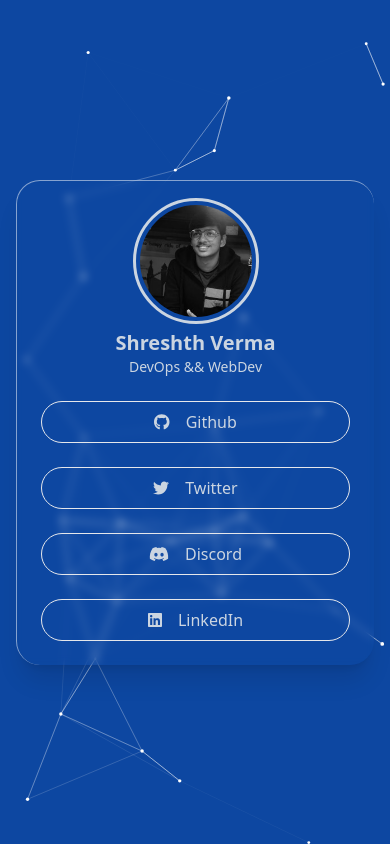
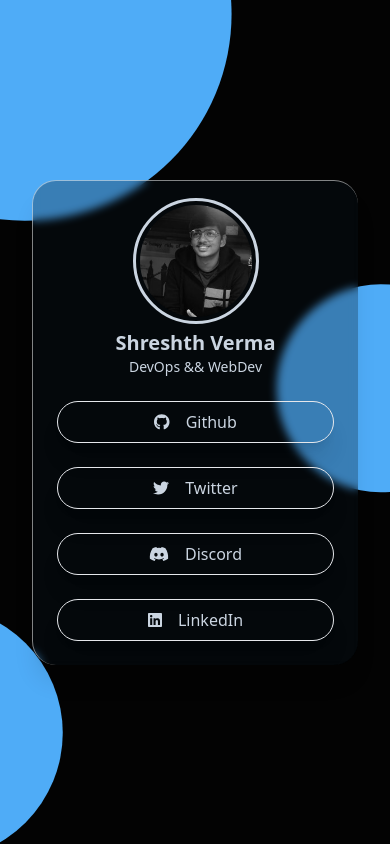
Before and after one commit to shreverr/profyl, a React (Create React App) app: page / in a window 390 px wide. Built offline with nearby package versions, Linux system fonts and the light colour scheme.

Commit message:
removed particles and enhanced UI

```diff
--- a/src/App.tsx
+++ b/src/App.tsx
@@ -2,7 +2,6 @@
 import Profile from './components/Profile';
 import LinksList from './components/LinksList';
 import Card from './components/ui/Card';
-import Particle from './components/Particle';
 
 function App() {
   return (
@@ -12,13 +11,16 @@
     flex-col
     justify-center
     items-center
-    p-4
+    p-8
+    sm:p-4
     h-screen
-    bg-slate-900
     text-slate-300
     z-[1]
+    bg-circle-bg
+    bg-cover
+    bg-center
     '>
-      <Particle />
+      {/* <Particle /> */}
       <Card>
         <Profile />
         <LinksList />
--- a/src/components/Particle.tsx
+++ b/src/components/Particle.tsx
@@ -74,7 +74,7 @@
             enable: true,
             area: 800,
           },
-          value: 80,
+          value: 50,
         },
         opacity: {
           value: 1,
--- a/src/components/ui/Card.tsx
+++ b/src/components/ui/Card.tsx
@@ -13,14 +13,14 @@
     reverse: false,      // reverse the tilt direction
     max: 25,             // max tilt rotation (degrees)
     perspective: 1000,   // Transform perspective, the lower the more extreme the tilt gets.
-    scale: 1.1,          // 2 = 200%, 1.5 = 150%, etc..
+    scale: 1.05,          // 2 = 200%, 1.5 = 150%, etc..
     speed: 100,          // Speed of the enter/exit transition
     transition: true,    // Set a transition on enter/exit.
     axis: null,          // What axis should be disabled. Can be X or Y.
     reset: true,         // If the tilt effect has to be reset on exit.
     easing: "cubic-bezier(.03,.98,.52,.99)",    // Easing on enter/exit.
     glare: true,         // if it should have a "glare" effect
-    "max-glare": 0.7,     // the maximum "glare" opacity (1 = 100%, 0.5 = 50%)
+    "max-glare": 0.2,     // the maximum "glare" opacity (1 = 100%, 0.5 = 50%)
     "glare-prerender": false,   // false = VanillaTilt creates the glare elements for you, otherwise// you need to add .js-tilt-glare>.js-tilt-glare-inner by yourself
     gyroscope: true,     // Boolean to enable/disable device orientation detection,
     gyroscopeMinAngleX: -45,    // This is the bottom limit of the device angle on X axis, meaning that a device rotated at this angle would tilt the element as if the mouse was on the left border of the element;
@@ -48,6 +48,7 @@
       rounded-3xl
       backdrop-blur-sm
       shadow-xl
+      bg-[#09151f]/30
       ' ref={tilt}>
       {children}
     </div>)
--- a/src/components/ui/LinkButton.tsx
+++ b/src/components/ui/LinkButton.tsx
@@ -19,6 +19,8 @@
       p-2
       rounded-full
       w-full
+      shadow-xl
+      transition ease-in-out delay-150 hover:-translate-y-1 hover:scale-110 hover:bg-indigo-500 duration-300
       '>
       {linkIcon}
       {linkName}
--- a/src/components/ui/ProfilePic.tsx
+++ b/src/components/ui/ProfilePic.tsx
@@ -16,6 +16,12 @@
     outline
     outline-offset-4
     w-28
+    transition
+    ease-in-out
+    delay-150
+    hover:-translate-y-1
+    hover:scale-125
+    duration-300
     '/>
     </figure>)
 }
--- a/tailwind.config.js
+++ b/tailwind.config.js
@@ -4,7 +4,12 @@
     "./src/**/*.{js,jsx,ts,tsx}",
   ],
   theme: {
-    extend: {},
+    extend: {
+      backgroundImage: {
+        'blur-bg': "url('../public/bg.svg')",
+        'circle-bg': "url('../public/circle-bg.svg')",
+      }
+    },
   },
   plugins: [],
 }
```
Also changed, not shown: public/circle-bg.svg (added). Lines whose indentation alone changed are shown as unchanged.
